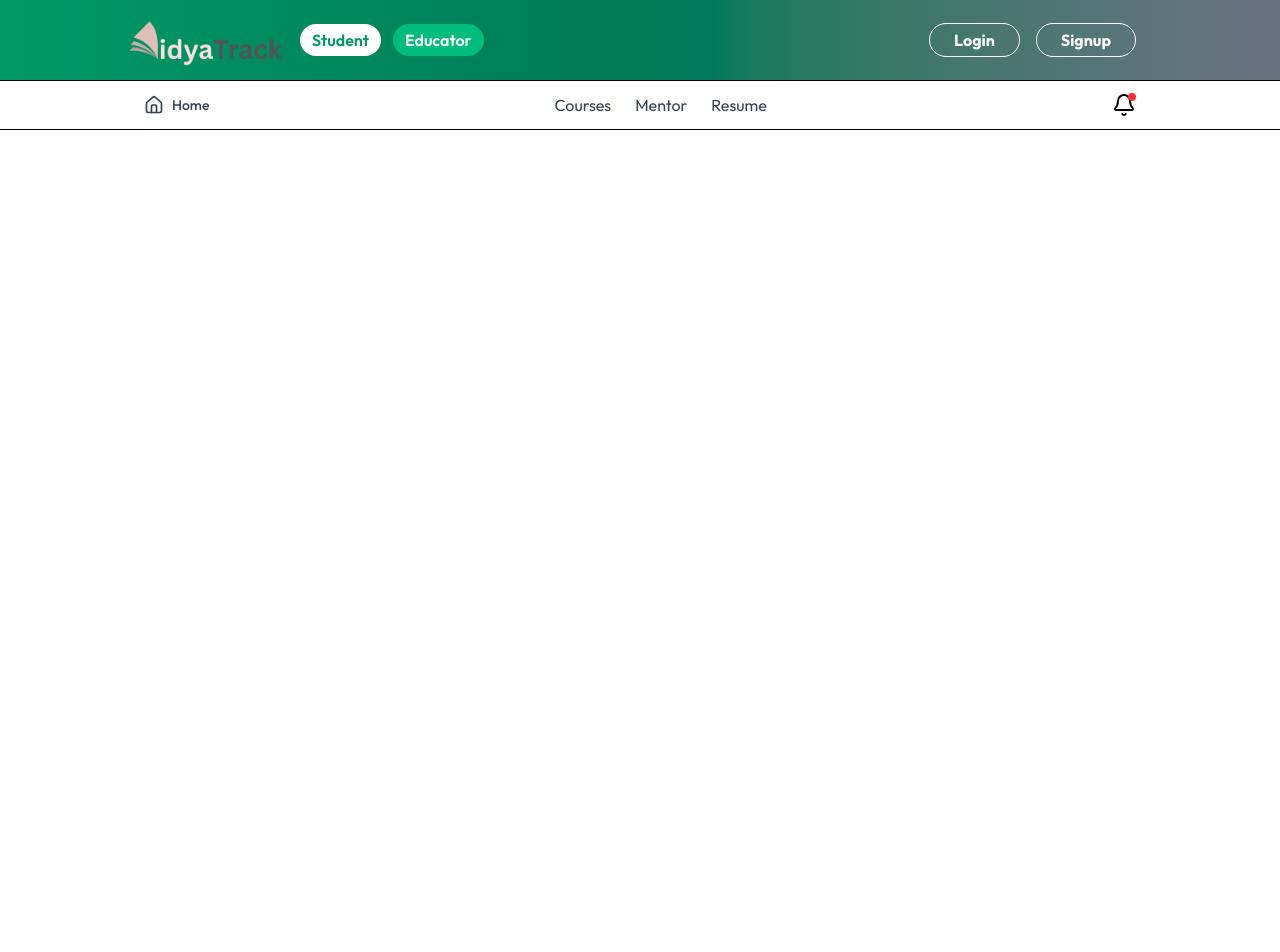
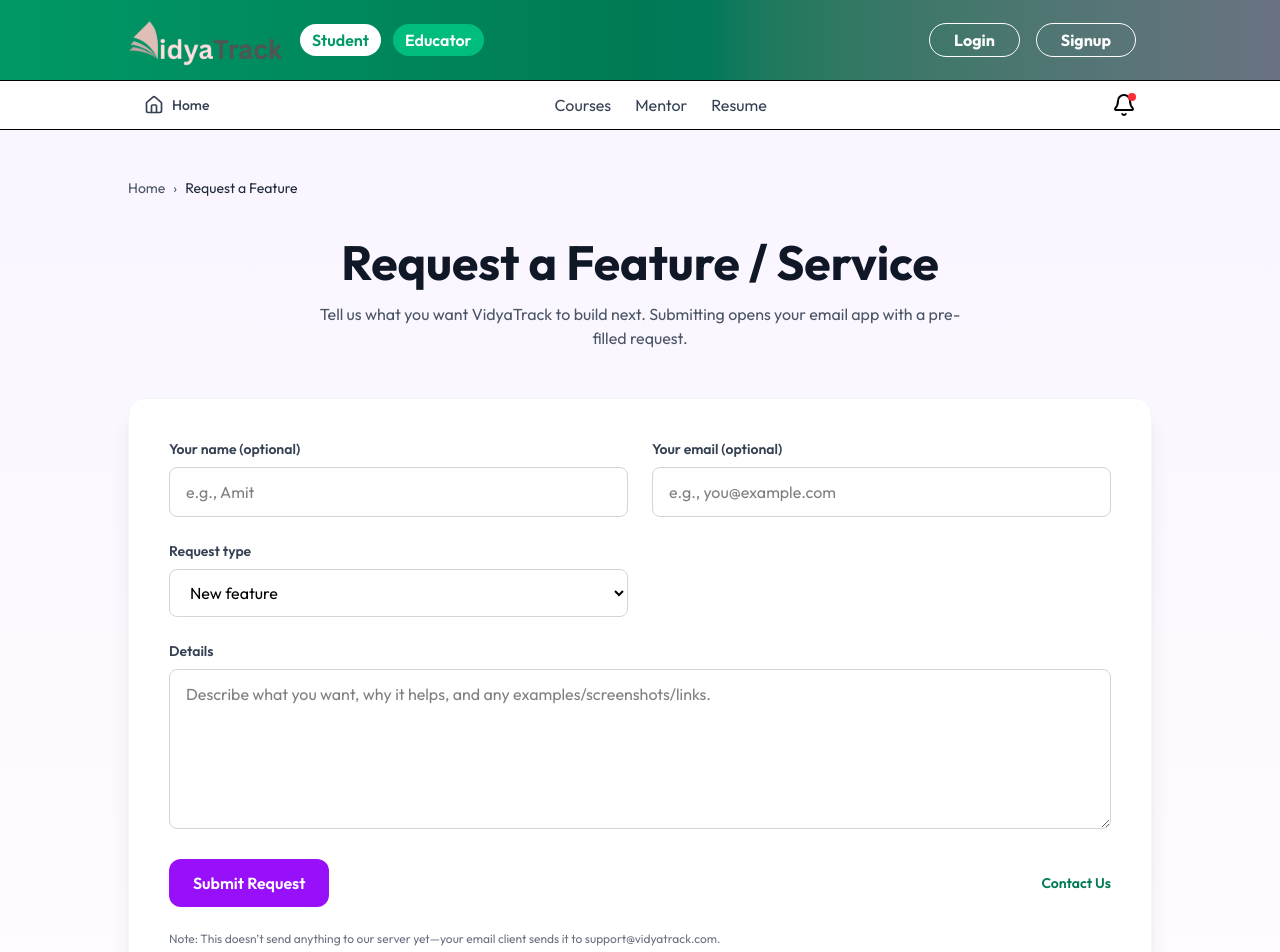
Before and after one commit to Adarsh-Chaubey03/VidyaTrack, a React (Vite) app in the folder client/: page /request-feature in a window 1280 px wide. Shown: the top 952 px of the page. Before the commit the page ends 800 px from the top, so only its background shows below. Built offline with nearby package versions, Linux system fonts and the light colour scheme; no server answers.

Commit message:
Added a feature request option

```diff
--- a/client/src/App.jsx
+++ b/client/src/App.jsx
@@ -23,6 +23,7 @@ import PaymentSuccess from './pages/student/PaymentSuccess';
 import { Navigate } from 'react-router-dom';
 import ContactUs from './pages/student/ContactUs';
 import MentorProfile from './pages/student/MentorProfile';
+import RequestFeature from './pages/student/RequestFeature';
 import Login from './components/auth/Login';
 import Signup from './components/auth/Signup';
 import ProtectedRoute from './components/auth/ProtectedRoute';
@@ -63,6 +64,7 @@ const App = () => {
         <Route path='/getreviewed' element={<ExploreProfessionals />} />
         <Route path='/payment-success' element={<PaymentSuccess />} />
         <Route path='/contact' element={<ContactUs />} />
+        <Route path='/request-feature' element={<RequestFeature />} />
         <Route path='/mentor/:id' element={<MentorProfile />} />
 
         {/* Auth Routes */}
--- a/client/src/components/student/Feature.jsx
+++ b/client/src/components/student/Feature.jsx
@@ -1,7 +1,7 @@
 import React from 'react';
 import { Link } from 'react-router-dom';
 // Placeholder icons, replace with your assets later
-import { BookOpen, User, FileText, Edit, ClipboardList } from 'lucide-react';
+import { BookOpen, User, FileText, Edit, ClipboardList, Lightbulb } from 'lucide-react';
 
 const features = [
   {
@@ -39,6 +39,13 @@ const features = [
     icon: <ClipboardList size={32} className="text-yellow-500" />, // Replace with your icon
     bg: 'bg-yellow-50',
   },
+  {
+    key: 'request-feature',
+    title: 'Request a Feature',
+    desc: 'Tell us what service or feature you want next. We review every request.',
+    icon: <Lightbulb size={32} className="text-purple-600" />,
+    bg: 'bg-purple-50',
+  },
 ];
 
 function Feature() {
@@ -58,6 +65,8 @@ function Feature() {
               <Link to="/testseries" onClick={() => window.scrollTo(0,0)} className="bg-yellow-500 hover:bg-yellow-600 px-4 py-2 rounded w-fit text-white">Know More</Link>
             ) : feature.key === 'resume' ? (
               <Link to="/resumereview" onClick={() => window.scrollTo(0,0)} className="bg-blue-500 hover:bg-blue-600 px-4 py-2 rounded w-fit text-white">Know More</Link>
+            ) : feature.key === 'request-feature' ? (
+              <Link to="/request-feature" onClick={() => window.scrollTo(0,0)} className="bg-purple-600 hover:bg-purple-700 px-4 py-2 rounded w-fit text-white">Request</Link>
             ) : feature.key === 'blog' ? (
               <button className="bg-pink-500 hover:bg-pink-600 px-4 py-2 rounded w-fit text-white">Know More</button>
             ) : (
--- /dev/null
+++ b/client/src/pages/student/RequestFeature.jsx
@@ -0,0 +1,130 @@
+import React, { useMemo, useState } from 'react';
+import { Link } from 'react-router-dom';
+import Footer from '../../components/student/Footer';
+
+const SUPPORT_EMAIL = 'support@vidyatrack.com';
+
+const RequestFeature = () => {
+  const [name, setName] = useState('');
+  const [email, setEmail] = useState('');
+  const [category, setCategory] = useState('New feature');
+  const [details, setDetails] = useState('');
+
+  const mailtoHref = useMemo(() => {
+    const subject = `[VidyaTrack] ${category} request`;
+    const bodyLines = [
+      'Hi VidyaTrack team,',
+      '',
+      `I would like to request: ${category}`,
+      '',
+      'Details:',
+      details || '(please describe what you need)',
+      '',
+      `Name: ${name || '(not provided)'}`,
+      `Email: ${email || '(not provided)'}`,
+    ];
+
+    return `mailto:${SUPPORT_EMAIL}?subject=${encodeURIComponent(subject)}&body=${encodeURIComponent(bodyLines.join('\n'))}`;
+  }, [name, email, category, details]);
+
+  const onSubmit = (e) => {
+    e.preventDefault();
+    window.location.href = mailtoHref;
+  };
+
+  return (
+    <div className="min-h-screen bg-gradient-to-b from-purple-50 to-white flex flex-col">
+      <div className="px-6 md:px-16 lg:px-24 pt-12">
+        <div className="max-w-5xl mx-auto">
+          <nav className="text-sm text-gray-600">
+            <Link to="/" className="hover:text-emerald-600 transition-colors">Home</Link>
+            <span className="mx-2">›</span>
+            <span className="text-gray-800">Request a Feature</span>
+          </nav>
+
+          <div className="text-center mt-10">
+            <h1 className="text-4xl md:text-5xl font-bold text-gray-900">Request a Feature / Service</h1>
+            <p className="mt-4 text-gray-600 max-w-2xl mx-auto">
+              Tell us what you want VidyaTrack to build next. Submitting opens your email app with a pre-filled request.
+            </p>
+          </div>
+
+          <div className="mt-12 bg-white rounded-2xl shadow-xl border border-gray-100 p-6 md:p-10">
+            <form onSubmit={onSubmit} className="grid grid-cols-1 md:grid-cols-2 gap-6">
+              <div>
+                <label className="block text-sm font-semibold text-gray-700">Your name (optional)</label>
+                <input
+                  value={name}
+                  onChange={(e) => setName(e.target.value)}
+                  className="mt-2 w-full rounded-lg border border-gray-300 px-4 py-3 focus:outline-none focus:ring-2 focus:ring-purple-300"
+                  placeholder="e.g., Amit"
+                />
+              </div>
+
+              <div>
+                <label className="block text-sm font-semibold text-gray-700">Your email (optional)</label>
+                <input
+                  value={email}
+                  onChange={(e) => setEmail(e.target.value)}
+                  type="email"
+                  className="mt-2 w-full rounded-lg border border-gray-300 px-4 py-3 focus:outline-none focus:ring-2 focus:ring-purple-300"
+                  placeholder="e.g., you@example.com"
+                />
+              </div>
+
+              <div>
+                <label className="block text-sm font-semibold text-gray-700">Request type</label>
+                <select
+                  value={category}
+                  onChange={(e) => setCategory(e.target.value)}
+                  className="mt-2 w-full rounded-lg border border-gray-300 px-4 py-3 bg-white focus:outline-none focus:ring-2 focus:ring-purple-300"
+                >
+                  <option>New feature</option>
+                  <option>New service</option>
+                  <option>Course suggestion</option>
+                  <option>Mentor/Professional feature</option>
+                  <option>Bug report</option>
+                  <option>Other</option>
+                </select>
+              </div>
+
+              <div className="md:col-span-2">
+                <label className="block text-sm font-semibold text-gray-700">Details</label>
+                <textarea
+                  value={details}
+                  onChange={(e) => setDetails(e.target.value)}
+                  className="mt-2 w-full rounded-lg border border-gray-300 px-4 py-3 min-h-[160px] resize-y focus:outline-none focus:ring-2 focus:ring-purple-300"
+                  placeholder="Describe what you want, why it helps, and any examples/screenshots/links."
+                />
+              </div>
+
+              <div className="md:col-span-2 flex flex-col sm:flex-row gap-3 sm:items-center sm:justify-between">
+                <a
+                  href={mailtoHref}
+                  className="inline-flex items-center justify-center rounded-xl bg-purple-600 hover:bg-purple-700 text-white font-semibold px-6 py-3 transition-colors"
+                >
+                  Submit Request
+                </a>
+                <Link
+                  to="/contact"
+                  className="text-sm font-semibold text-emerald-700 hover:text-emerald-800"
+                >
+                  Contact Us
+                </Link>
+              </div>
+            </form>
+
+            <p className="mt-6 text-xs text-gray-500">
+              Note: This doesn’t send anything to our server yet—your email client sends it to {SUPPORT_EMAIL}.
+            </p>
+          </div>
+        </div>
+      </div>
+
+      <div className="mt-16" />
+      <Footer />
+    </div>
+  );
+};
+
+export default RequestFeature;
```
